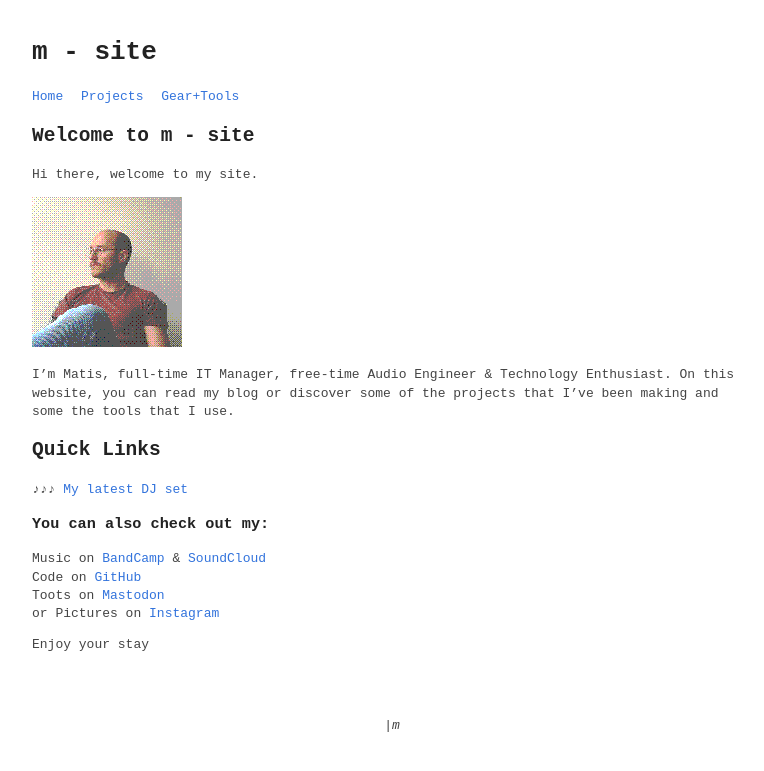
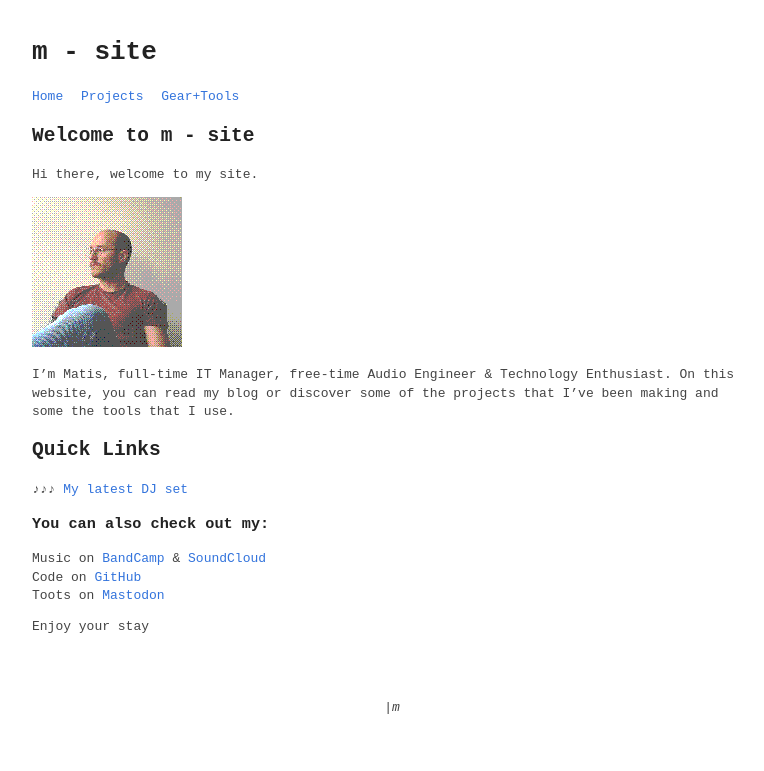
Before and after one commit to matis-io/matis-io.github.io, a Jekyll site: the page built from index.md, in a window 1280 px wide. Shown: the top 771 px of the page, without its empty margins (248-1012 px from the left). Built offline with Jekyll 4.4.1, drawn with Linux system fonts in a browser that asks for light colours.

Commit message:
Update index

```diff
--- a/index.md
+++ b/index.md
@@ -20,6 +20,5 @@ I'm Matis, full-time IT Manager, free-time Audio Engineer & Technology Enthusias
 Music on [BandCamp](https://matisme.bandcamp.com/){:target="_blank"} & [SoundCloud](https://soundcloud.com/matisme/tracks){:target="_blank"}
 Code on [GitHub](https://github.com/matis-io){:target="_blank"}
 Toots on <a rel="me" href="https://fosstodon.org/@matis_io">Mastodon</a>
-or Pictures on [Instagram](https://www.instagram.com/matis.me/){:target="_blank"}
 
 Enjoy your stay
```
